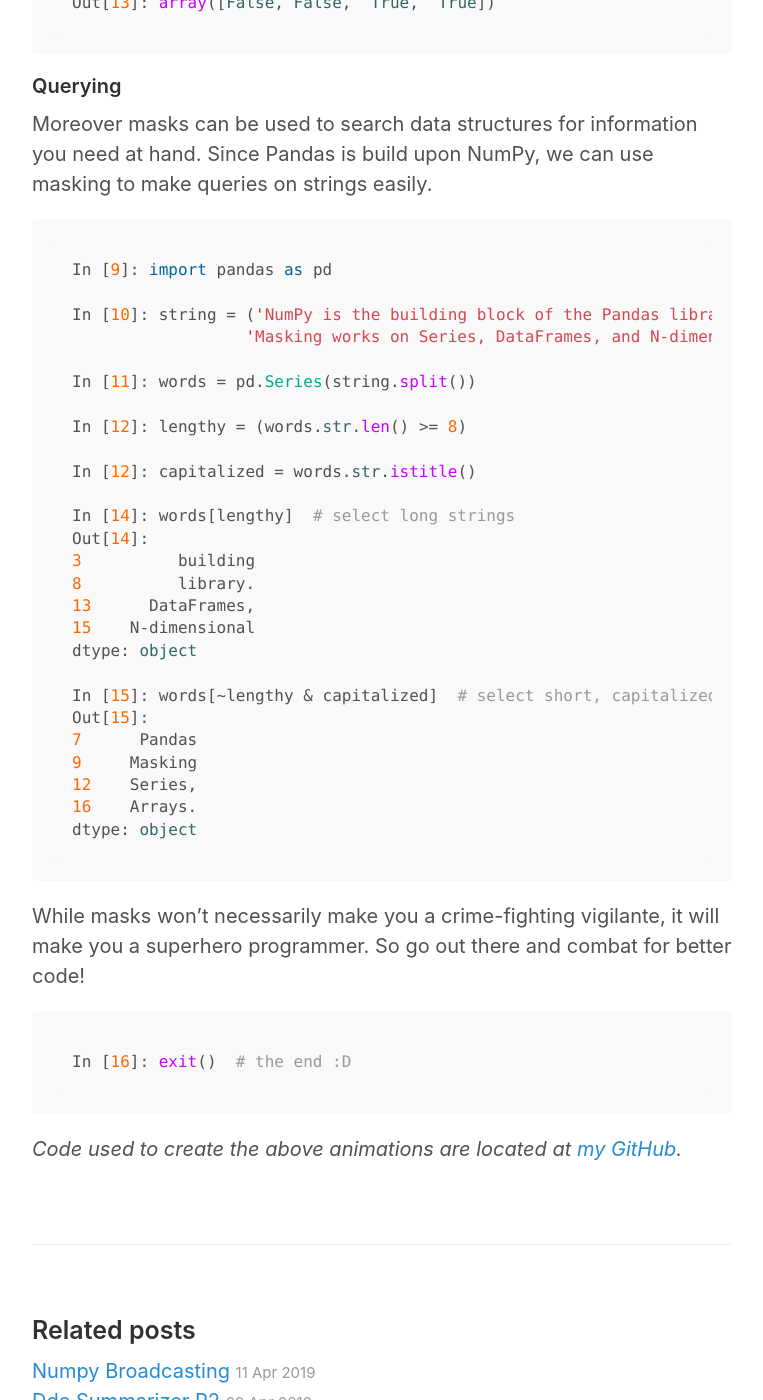
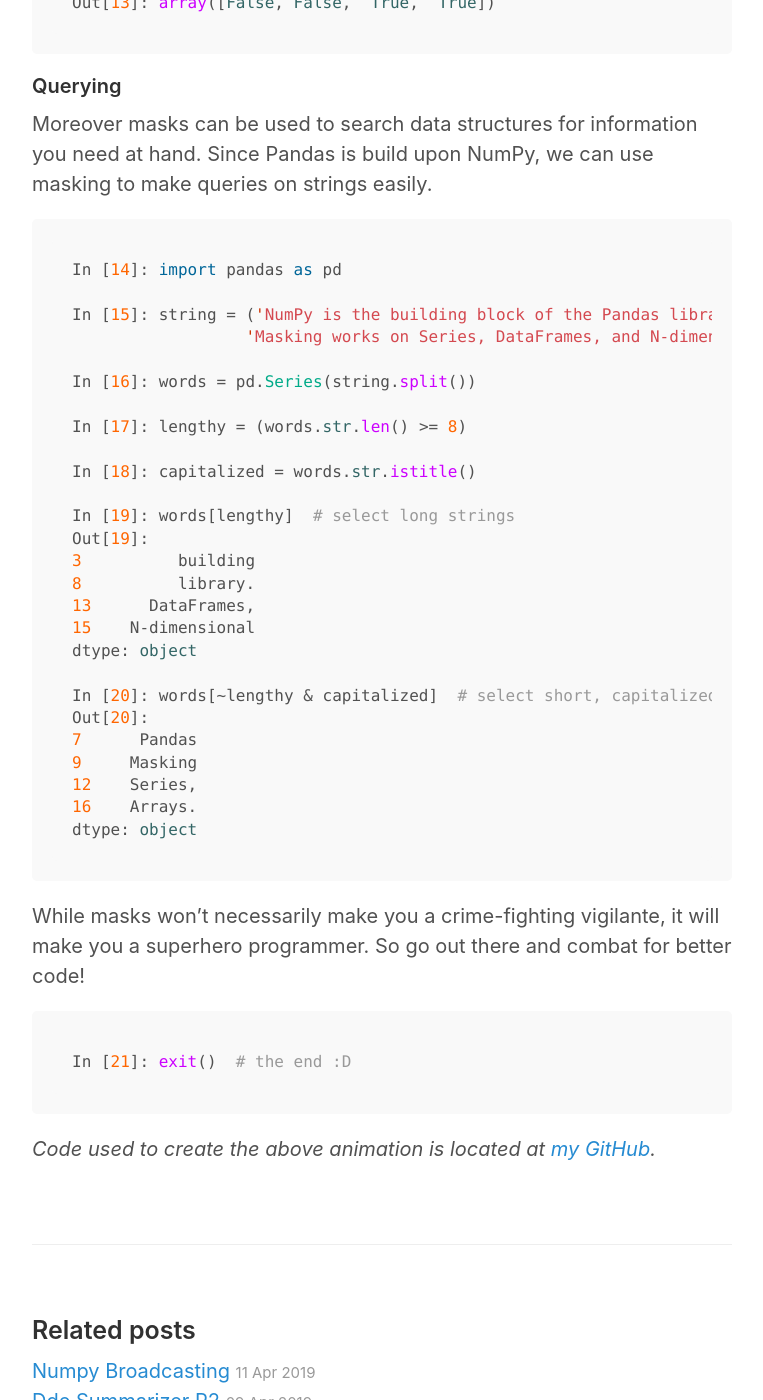
Before and after one commit to MattEding/matteding.github.io, a Jekyll site: the page built from _posts/2019-04-12-numpy-masks.md, in a window 1280 px wide and 1400 px high, scrolled down 2005 px. Shown: the whole window, without its empty margins (258-1021 px from the left). Built offline with Jekyll 4.4.1, drawn with Linux system fonts in a browser that asks for light colours; our own code applies the rules of GitHub Pages for plain Markdown files.

Commit message:
mask numbering fix

````diff
--- a/_posts/2019-04-12-numpy-masks.md
+++ b/_posts/2019-04-12-numpy-masks.md
@@ -61,27 +61,27 @@ Moreover masks can be used to search data structures for information you need at
 Since Pandas is build upon NumPy, we can use masking to make queries on strings easily.
 
 ```python
-In [9]: import pandas as pd
+In [14]: import pandas as pd
 
-In [10]: string = ('NumPy is the building block of the Pandas library. '
+In [15]: string = ('NumPy is the building block of the Pandas library. '
                   'Masking works on Series, DataFrames, and N-dimensional Arrays.')
 
-In [11]: words = pd.Series(string.split())
+In [16]: words = pd.Series(string.split())
 
-In [12]: lengthy = (words.str.len() >= 8)
+In [17]: lengthy = (words.str.len() >= 8)
 
-In [12]: capitalized = words.str.istitle()
+In [18]: capitalized = words.str.istitle()
 
-In [14]: words[lengthy]  # select long strings
-Out[14]:
+In [19]: words[lengthy]  # select long strings
+Out[19]:
 3          building
 8          library.
 13      DataFrames,
 15    N-dimensional
 dtype: object
 
-In [15]: words[~lengthy & capitalized]  # select short, capitalized strings
-Out[15]:
+In [20]: words[~lengthy & capitalized]  # select short, capitalized strings
+Out[20]:
 7      Pandas
 9     Masking
 12    Series,
@@ -93,7 +93,7 @@ While masks won't necessarily make you a crime-fighting vigilante, it will make
 So go out there and combat for better code!
 
 ```python
-In [16]: exit()  # the end :D
+In [21]: exit()  # the end :D
 ```
 
-*Code used to create the above animations are located at [my GitHub](https://github.com/MattEding/NumPy-Articles/tree/master/masks).*
+*Code used to create the above animation is located at [my GitHub](https://github.com/MattEding/NumPy-Articles/tree/master/masks).*
````
